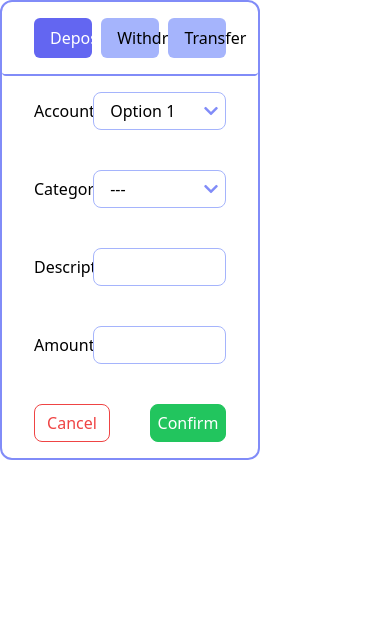
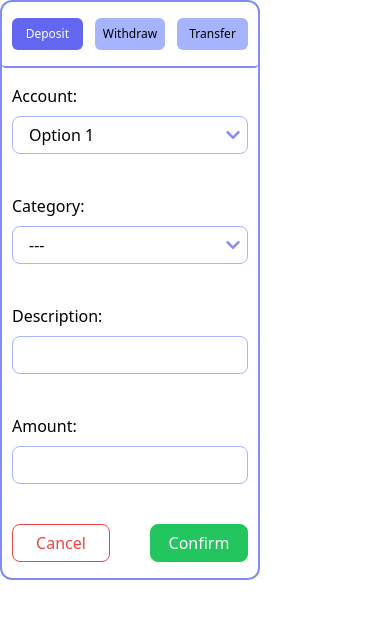
Before and after one commit to sabakantaro/0523-Final-Project, a website: page frontend/transaction.html in a window 390 px wide. Drawn offline with nearby package versions, Linux system fonts and the light colour scheme; no server answers.

Commit message:
[WIP] Responsive styles

```diff
--- a/frontend/transaction.html
+++ b/frontend/transaction.html
@@ -16,19 +16,19 @@
     <link rel="stylesheet" href="./css/index.css" />
   </head>
   <body>
-    <!-- myTrakr -->
     <main>
+      <!-- Transaction card -->
       <form id="transactionForm" class="border-2 border-indigo-400 rounded-xl w-2/3 max-w-screen-md">
 
         <!-- card header -->
-        <div class="flex justify-between px-8 py-4 border-b-2 border-b-indigo-400 rounded">
-          <button type="button"  id="depositButton" class="type-button w-[30%] px-4 py-2 rounded-md transition text-white focus:outline-none active:bg-indigo-500 active:text-white bg-indigo-500" data-radio-id="deposit">
+        <div class="flex justify-between px-2.5 md:px-8 py-4 border-b-2 border-b-indigo-400 rounded">
+          <button type="button"  id="depositButton" class="type-button w-[30%] md:px-4 py-2 rounded-md transition text-white text-xs md:text-base focus:outline-none active:bg-indigo-500 active:text-white bg-indigo-500" data-radio-id="deposit">
             Deposit
           </button>
-          <button type="button" id="withdrawButton" class="type-button w-[30%] px-4 py-2 rounded-md transition text-black focus:outline-none active:bg-indigo-500 active:text-white bg-indigo-300" data-radio-id="withdraw">
+          <button type="button" id="withdrawButton" class="type-button w-[30%] md:px-4 py-2 rounded-md transition text-black text-xs md:text-base focus:outline-none active:bg-indigo-500 active:text-white bg-indigo-300" data-radio-id="withdraw">
             Withdraw
           </button>
-          <button type="button" id="transferButton" class="type-button w-[30%] px-4 py-2 rounded-md transition text-black focus:outline-none active:bg-indigo-500 active:text-white bg-indigo-300" data-radio-id="transfer">
+          <button type="button" id="transferButton" class="type-button w-[30%] md:px-4 py-2 rounded-md transition text-black text-xs md:text-base focus:outline-none active:bg-indigo-500 active:text-white bg-indigo-300" data-radio-id="transfer">
             Transfer
           </button>
         </div>
@@ -39,14 +39,12 @@
         </div>
 
         <!-- card body -->
-        <div class="px-8 py-4">
-
-          <!-- <form id="transactionForm" class="flex flex-col items-center gap-10"> -->
+        <div class="px-2.5 md:px-8 py-4">
           <div class="flex flex-col items-center gap-10">
 
-            <div class="flex items-center justify-between gap-10 w-full">
+            <div class="flex flex-col justify-between gap-2 w-full md:flex-row md:gap-10 md:items-center">
               <label for="accountId" class="block w-[10%]">Account:</label>
-              <div class="w-[80%] relative">
+              <div class="w-full relative md:w-[80%]">
                 <select name="accountId" id="accountId" class="w-full appearance-none bg-white border border-indigo-300 py-2 px-4 pr-10 rounded-lg leading-tight focus:outline-none focus:shadow-outline">
                     <option value="1">Option 1</option>
                     <option value="2">Option 2</option>
@@ -58,9 +56,9 @@
               </div>
             </div>
 
-            <div class="flex items-center justify-between gap-10 w-full">
+            <div class="flex flex-col justify-between gap-2 w-full md:flex-row md:gap-10 md:items-center">
               <label for="category" class="block w-[10%]">Category:</label>
-              <div class="w-[80%] relative">
+              <div class="w-full relative md:w-[80%]">
                 <select id="category" name="categoryId" class="w-full appearance-none bg-white border border-indigo-300 py-2 px-4 pr-10 rounded-lg leading-tight focus:outline-none focus:shadow-outline">
                   <option value="">---</option>
                 </select>
@@ -71,9 +69,9 @@
             </div>
 
             <!-- Show if the type is "Transfer" -->
-            <div id="transferTo" class="hidden flex items-center justify-between gap-10 w-full">
+            <div id="transferTo" class="hidden flex flex-col justify-between gap-2 w-full md:flex-row md:gap-10 md:items-center">
               <label for="" class="block w-[10%]">To:</label>
-              <div class="w-[80%] relative">
+              <div class="w-full relative md:w-[80%]">
                 <select name="accountIdTo" id="accountIdTo" class="w-full appearance-none bg-white border border-indigo-300 py-2 px-4 pr-10 rounded-lg leading-tight focus:outline-none focus:shadow-outline">
                     <option value="1">Option 1</option>
                     <option value="2">Option 2</option>
@@ -85,14 +83,14 @@
               </div>
             </div>
 
-            <div class="flex items-center justify-between gap-10 w-full">
+            <div class="flex flex-col justify-between gap-2 w-full md:flex-row md:gap-10 md:items-center">
               <label for="" class="block w-[10%]">Description:</label>
-              <input type="text" name="description" class="w-[80%] appearance-none bg-white border border-indigo-300 py-2 px-4 pr-10 rounded-lg leading-tight focus:outline-none focus:shadow-outline" />
+              <input type="text" name="description" class="w-full md:w-[80%] appearance-none bg-white border border-indigo-300 py-2 px-4 pr-10 rounded-lg leading-tight focus:outline-none focus:shadow-outline" />
             </div>
 
-            <div class="flex items-center justify-between gap-10 w-full">
+            <div class="flex flex-col justify-between gap-2 w-full md:flex-row md:gap-10 md:items-center">
               <label for="" class="block w-[10%]">Amount:</label>
-              <input type="text" name="amount" class="w-[80%] appearance-none bg-white border border-indigo-300 py-2 px-4 pr-10 rounded-lg leading-tight focus:outline-none focus:shadow-outline" />
+              <input type="text" name="amount" class="w-full md:w-[80%] appearance-none bg-white border border-indigo-300 py-2 px-4 pr-10 rounded-lg leading-tight focus:outline-none focus:shadow-outline" />
             </div>
 
             <div class="flex items-center justify-center gap-10 w-full">
```
